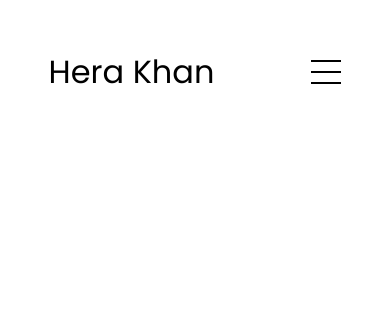
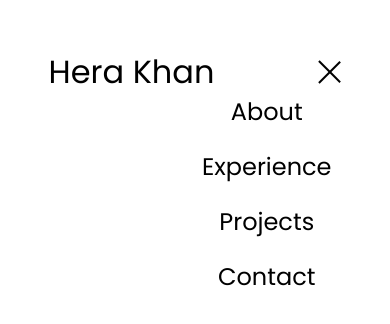
Before and after one commit to uri3lrex/portfolio-website, a plain HTML site: page index.html in a window 390 px wide. Both pictures are taken after a click on the element 326 px from the left and 71 px from the top of the page. Drawn offline with Linux system fonts and the light colour scheme.

Commit message:
fully functional hamburger menu

```diff
--- a/script.js
+++ b/script.js
@@ -0,0 +1,6 @@
+function toggleMenu() {
+    const menu = document.querySelector(".menu-links"); /*we are targeting menu links*/
+    const icon = document.querySelector(".hamburger-icon"); /*we are targeting the main icon*/
+    menu.classList.toggle("open")
+    icon.classList.toggle("open") /*and we open them*/
+}
--- a/style.css
+++ b/style.css
@@ -104,3 +104,49 @@ a:hover {
     overflow: hidden;
     transition: all 0.3ms ease-in-out;
 }
+
+.menu-links a{
+    display: block;
+    padding: 10px;
+    text-align: center;
+    font-size: 1.5rem;
+    color: black;
+    text-decoration: none;
+    transition: all 0.3ms ease-in-out;
+}
+
+.menu-links li {
+    list-style: none;
+
+}
+
+.menu-links.open{
+    /*when we run the script js this is what will run*/
+    max-height: 300px;
+
+}
+
+.hamburger-icon.open span:first-child{
+    transform: rotate(45deg) translate(10px,5px); /*we are transforming the line and turning it into an x and it will be skewed so we move it to the side*/
+
+}
+.hamburger-icon.open span:nth-child(2){
+    opacity: 0;
+}
+.hamburger-icon.open span:last-child{
+    transform: rotate(-45deg) translate(10px,-5px); /*we are transforming the line and turning it into an x and it will be skewed so we move it to the side*/
+
+}
+
+.hamburger-icon span:first-child{
+    transform: none;
+
+}
+.hamburger-icon span:first-child{
+    opacity:1;
+
+}
+.hamburger-icon span:first-child{
+    transform: none;
+
+}
```
